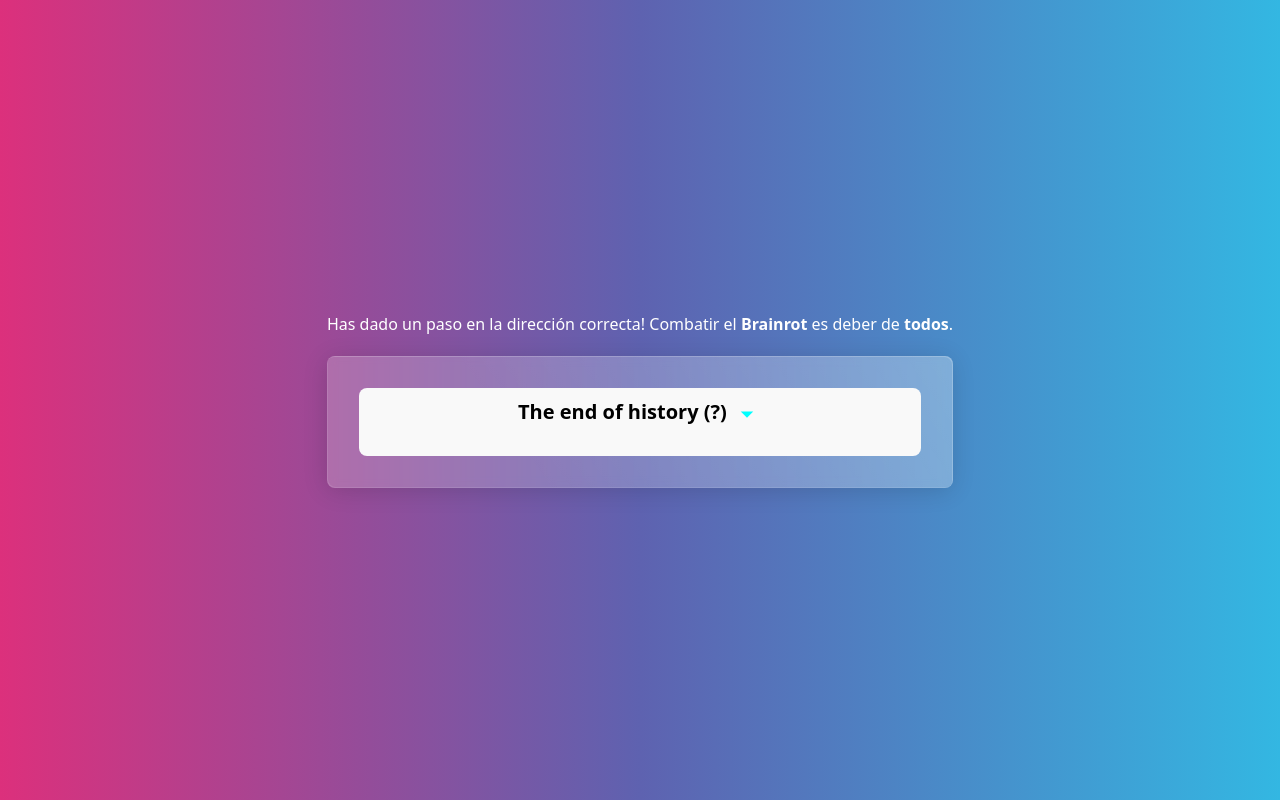
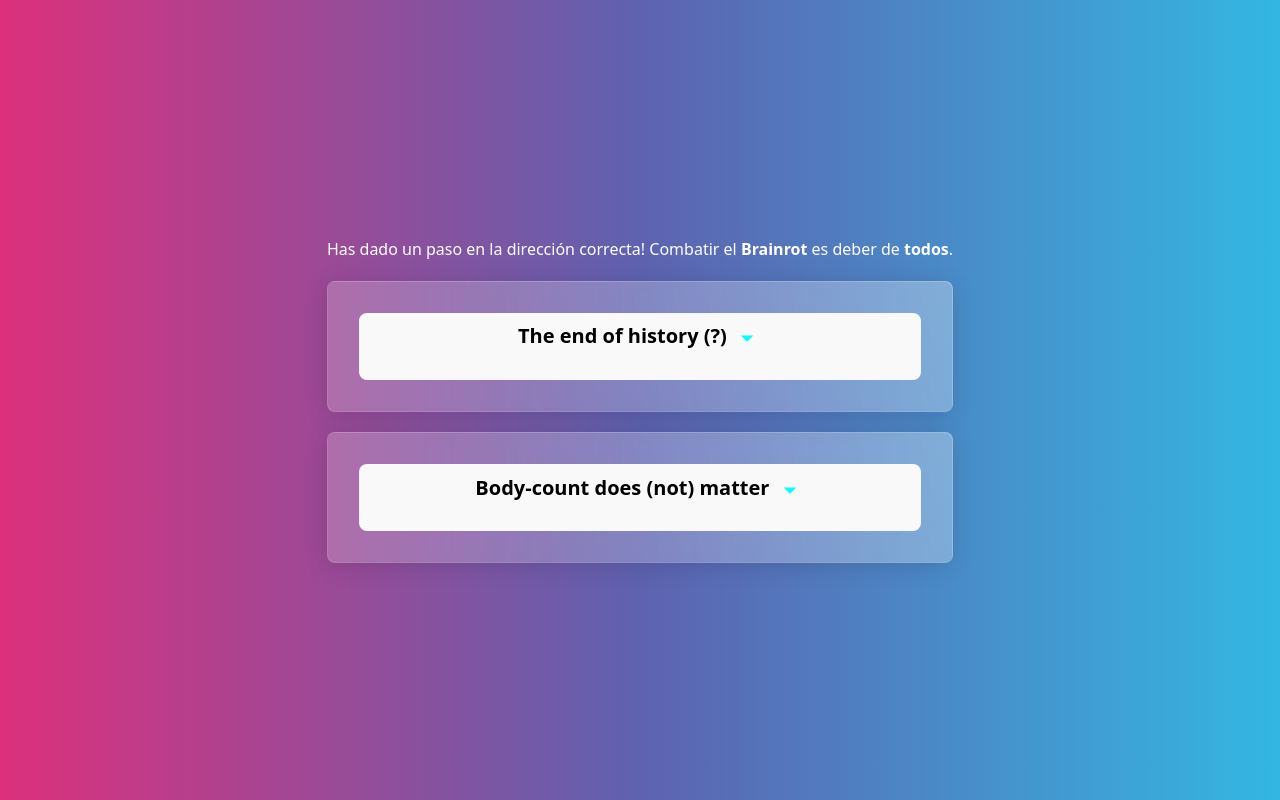
Before and after one commit to Perlesvaux/revelations, a React (Vite) app: page / in a window 1280 px wide. Built offline with nearby package versions, Linux system fonts and the light colour scheme.

Commit message:
fix: cleaning up code

```diff
--- a/src/App.jsx
+++ b/src/App.jsx
@@ -6,7 +6,13 @@ import Video from './Video.jsx'
 
 
 const initialState = {
-  n1: false
+  n1: false,
+  n2: false,
+  n3: false,
+  n4: false,
+  n5: false,
+  n6: false,
+  n7: false
 }
 
 function reducer(state, action) {
@@ -53,11 +59,21 @@ export default function App() {
       <Section title="The end of history (?)" isFull={state.n1} watchList={watchList}  issues={ ()=>dispatch({type:"completed", field:"n1"}) } >
         {
           [
-            { topic:"Supply and demand" ,src:"https://www.youtube.com/embed/ebvZExtrmLY"     },
-            { topic:"⚡ Shock Therapy ⚡" ,src:"https://www.youtube.com/embed/IrNQeYYvabg"   },
-            { topic:"There should be another way 🤔"  ,src:"https://www.youtube.com/embed/AAHrkNOGME0"   },
-            { topic:"A New Hope!" ,src:"https://www.youtube.com/embed/8GWKsCOPb7E"   }
+            { topic:"Supply and demand", src:"https://www.youtube.com/embed/ebvZExtrmLY"     },
+            { topic:"⚡ Shock Therapy ⚡", src:"https://www.youtube.com/embed/IrNQeYYvabg"   },
+            { topic:"There should be another way 🤔", src:"https://www.youtube.com/embed/AAHrkNOGME0"   },
+            { topic:"A New Hope!", src:"https://www.youtube.com/embed/8GWKsCOPb7E"   }
 
+          ].map((elem, indx)=> <Video key={indx} topic={elem.topic} src={elem.src} addToWatchList={addToWatchList} />)
+        }
+      </Section>
+
+
+      <Section title="Body-count does (not) matter" isFull={state.n2} watchList={watchList}  issues={ ()=>dispatch({type:"completed", field:"n2"}) } >
+        {
+          [
+            { topic:"¿Tan largo me lo fiáis...?", src:"https://www.youtube.com/embed/3XHhpjbPM40"},
+            { topic:"Patrick Bateman no existe (como Persona)", src:"https://www.youtube.com/embed/lqvgVeq-nso"}
           ].map((elem, indx)=> <Video key={indx} topic={elem.topic} src={elem.src} addToWatchList={addToWatchList} />)
         }
       </Section>
--- a/src/Section.jsx
+++ b/src/Section.jsx
@@ -1,42 +1,21 @@
-import styles from './Section.module.css'
-//import { useState } from 'react'
 import { useState, useEffect } from 'react'
-//import React, { useState, useRef, useEffect } from 'react'
-//import React, { useState, useEffect } from 'react'
-//import React, { useState } from 'react'
 import Down from './Down.jsx'
 import Up from './Up.jsx'
+import styles from './Section.module.css'
 
 export default function Section({title, isFull, watchList, issues, children}){
   const [visibility, setVisibility] = useState(false)
-  //const [isFull, setIsFull] = useState(()=>{
-  //  const viewedAlready = localStorage.getItem("_watched_") || []
-  //  const containedVideos = children.map(child => child.props.topic )
-  //  const completed = containedVideos.every((elem)=> viewedAlready.includes(elem))
-  //  return completed
-  //})
-  //
+
   function markAsCompleted(){
-    const viewedAlready = watchList
-    //const viewedAlready = localStorage.getItem("_watched_") || []
     const containedVideos = children.map(child => child.props.topic )
-    const completed = containedVideos.every((elem)=> viewedAlready.includes(elem))
-
-    console.log(containedVideos, viewedAlready, completed)
+    const completed = containedVideos.every((elem)=> watchList.includes(elem))
     if (completed) issues()
   }
   //
   useEffect(()=>{
     console.log("from useEffect", isFull)
     markAsCompleted()
-
-    return ()=>  markAsCompleted()
-
   }, [watchList])
-  //
-  //
-  ////console.log(children.length)
-
 
 
   return(
```
